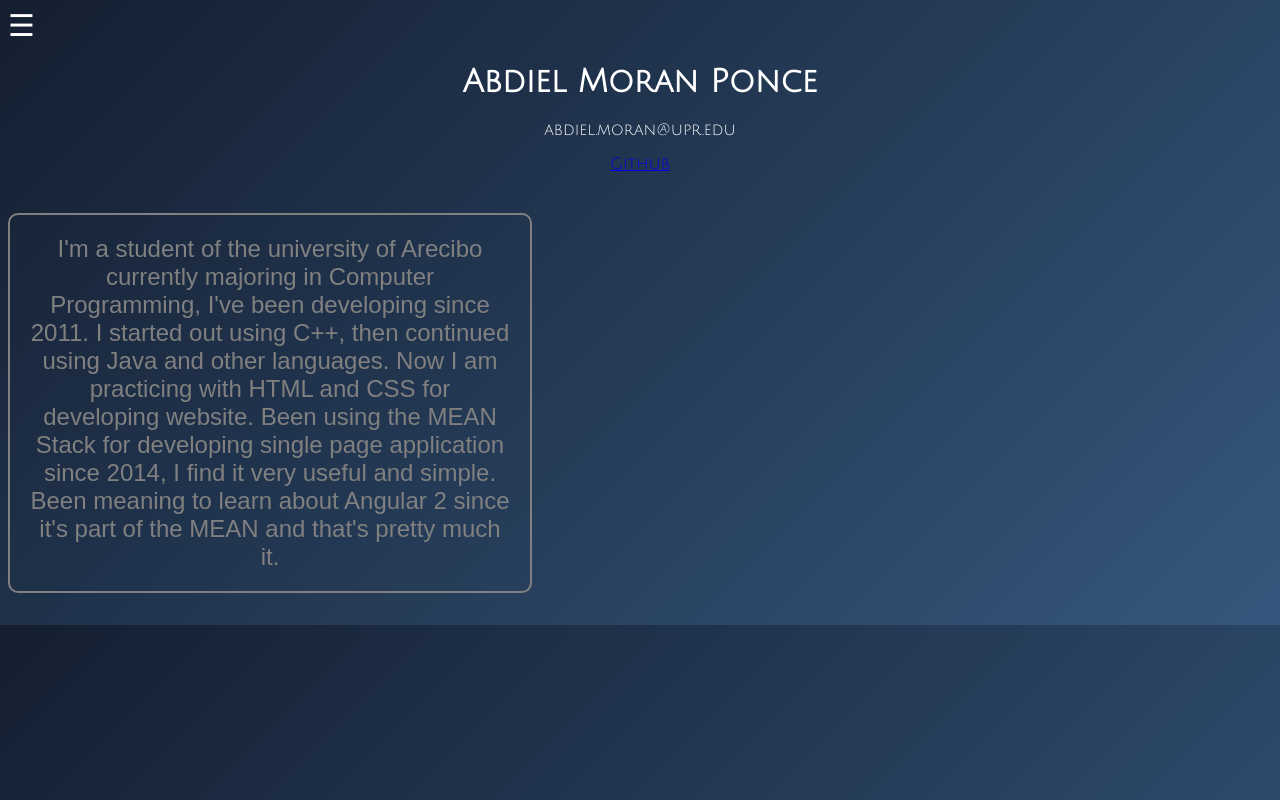
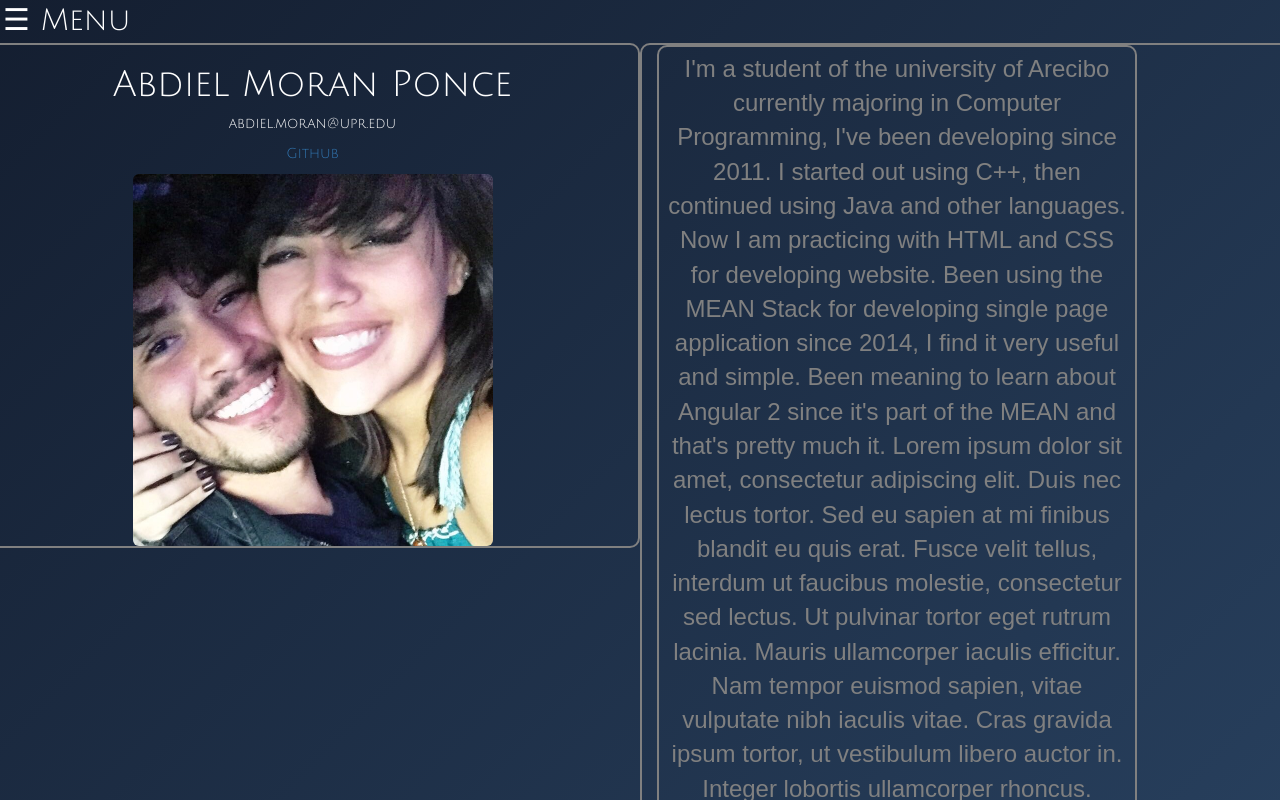
Before and after one commit to abysito93/abysito93.github.io, a plain HTML site: page index.html in a window 1280 px wide. Shown: the top 800 px of the page. Drawn offline with nearby package versions, Linux system fonts and the light colour scheme; a web font is replaced by a local one.

Commit message:
other data

```diff
--- a/index.html
+++ b/index.html
@@ -5,43 +5,65 @@
     <head>
         <link href="https://fonts.googleapis.com/css?family=Rosario|Julius+Sans+One" rel="stylesheet">
         <link href="style.css" type="text/css" rel="stylesheet">
+        <link rel="stylesheet" href="https://maxcdn.bootstrapcdn.com/bootstrap/3.3.7/css/bootstrap.min.css">
+        <script src="https://ajax.googleapis.com/ajax/libs/jquery/3.1.1/jquery.min.js"></script>
+        <script src="https://maxcdn.bootstrapcdn.com/bootstrap/3.3.7/js/bootstrap.min.js"></script>
     </head>
     <body>
 
         <div id="mySidenav" class="sidenav">
             <a href="javascript:void(0)" class="closebtn" onclick="closeNav()">&times;</a>
-            <a href="#">Home</a>
+            <a href="index.html">Home</a>
             <a href="#">Projects</a>
             <a href="#">Experience</a>
             <a href="#">Contact</a>
         </div>
         <!-- Use any element to open/show the overlay navigation menu -->
-        <span onclick="openNav()">&#9776;</span>
+        <span onclick="openNav()">&#9776; Menu</span>
 
-        <div class="container">
-            <div class="header">
+
+            <div class="row">
+                <div class="col-md-6">
+                    <div class="header" id="header">
                         <h1>Abdiel Moran Ponce</h1>
                         <p>abdiel.moran@upr.edu</p>
                         <p><a href="https://github.com/abysito93">Github</a></p>
+                        <img src="us.jpeg" class="img-rounded" width="360" height="372">
                     </div>
+                </div>
+                <div class="col-md-6">
                     <div class="content">
                         <p id="main">I'm a student of the university of Arecibo currently majoring in Computer Programming, I've been developing since 2011. I started
                             out using C++, then continued using Java and other languages. Now I am practicing with HTML and CSS for developing website.
                             Been using the MEAN Stack for developing single page application since 2014, I find it very useful and simple. Been meaning to
                             learn about Angular 2 since it's part of the MEAN and that's pretty much it.
+
+                            Lorem ipsum dolor sit amet, consectetur adipiscing elit. Duis nec lectus tortor. Sed eu sapien at mi finibus blandit eu quis erat. Fusce velit tellus, interdum ut faucibus molestie, consectetur sed lectus. Ut pulvinar tortor eget rutrum lacinia. Mauris ullamcorper iaculis efficitur. Nam tempor euismod sapien, vitae vulputate nibh iaculis vitae. Cras gravida ipsum tortor, ut vestibulum libero auctor in.
+
+                            Integer lobortis ullamcorper rhoncus. Suspendisse iaculis fringilla turpis, vel condimentum ex rutrum sit amet. Nam sit amet ipsum id nisi tristique iaculis ornare et urna. Duis feugiat tellus at sem pellentesque tristique. Nulla sem orci, vestibulum a porttitor eu, ultrices ac arcu. Etiam eget facilisis nunc. Nam maximus odio quis odio viverra, et tincidunt nisl tristique. Vivamus in tellus consequat, hendrerit enim id, ornare nulla. Maecenas eget nisi quis nunc porta rutrum ut id nisi. Nulla placerat sapien vitae ultrices ultrices.
+
+                            Aenean pharetra faucibus est eget viverra. Quisque ac nunc dapibus, hendrerit eros sed, porttitor metus. Proin ornare libero et quam hendrerit dapibus. Etiam facilisis nisi leo, quis faucibus purus porttitor laoreet. Nulla non augue ultrices, porta tellus at, dapibus quam. Integer at bibendum lectus. In rutrum velit in risus ultricies blandit.
+
+                            Aenean dapibus auctor consectetur. In eu nunc efficitur, aliquet risus a, interdum enim. Suspendisse eu nibh ac eros fermentum tristique eu at libero. Vivamus nisi sem, volutpat sed nisi eget, scelerisque bibendum massa. Fusce ut ante ligula. Donec eu lorem lectus. Sed et odio velit. In iaculis ut justo at molestie. Maecenas congue tincidunt egestas. Praesent id est suscipit, vulputate mi eu, viverra leo. Cras pharetra nec urna ut porta. Aliquam accumsan nulla tempus, tincidunt purus eu, vehicula est. Curabitur at ullamcorper ex.
+
+                            Aliquam tempus aliquet bibendum. Donec condimentum dolor sed nulla ultricies hendrerit eget at mi. Nunc vel arcu condimentum, dapibus sem id, egestas urna. Vivamus quis convallis nibh. Aenean pellentesque mauris dolor, at rutrum enim eleifend sed. Sed maximus, dolor id egestas gravida, nulla nisi convallis erat, tempor feugiat risus nunc ut elit. Aliquam nec mi et lacus placerat dapibus. Cras tincidunt bibendum felis. Lorem ipsum dolor sit amet, consectetur adipiscing elit.
                         </p>
+                    </div>
+                </div>
             </div>
         <script>
             /* Set the width of the side navigation to 250px and the left margin of the page content to 250px */
             function openNav() {
                 document.getElementById("mySidenav").style.width = "250px";
                 document.getElementById("main").style.marginLeft = "250px";
+                document.getElementById("header").style.marginLeft = "250px";
             }
 
             /* Set the width of the side navigation to 0 and the left margin of the page content to 0 */
             function closeNav() {
                 document.getElementById("mySidenav").style.width = "0";
                 document.getElementById("main").style.marginLeft = "0";
+                document.getElementById("header").style.marginLeft = "0";
             }
         </script>
     </body>
--- a/style.css
+++ b/style.css
@@ -5,17 +5,25 @@ body
     background: linear-gradient(-45deg, #35577D, #141E30);
 }
 
-.header
+#header
 {
+    transition: margin-left .5s;
     color: white;
     text-align: center;
     font-family: 'Julius Sans One', sans-serif;
 }
 
 span {
+    font-family: 'Julius Sans One', sans-serif;
+    padding: .1em;
     font-size:30px;
     cursor:pointer;
     color:white;
+}
+
+.col-md-6 {
+    border: solid gray 2px;
+    border-radius: 10px;
 }
 
 /* The side navigation menu */
@@ -60,7 +68,7 @@ span {
 /* Style page content - use this if you want to push the page content to the right when you open the side navigation */
 #main {
     transition: margin-left .5s;
-    padding: 20px;
+    padding: 5px;
     display: inline-block;
     text-align: center;
     color: gray;
```
Also changed, not shown: me.jpg (added), us.jpeg (added). Lines whose indentation alone changed are shown as unchanged.
